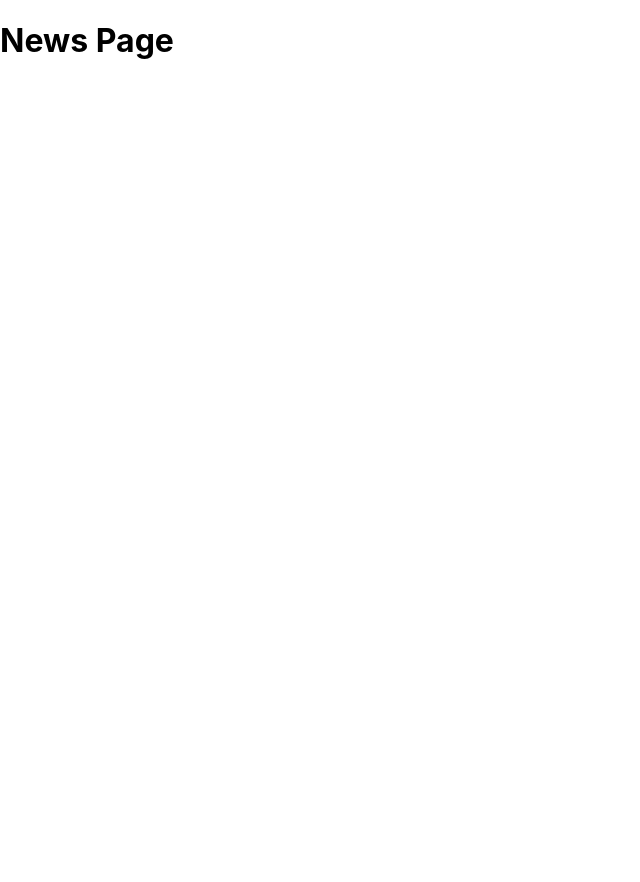
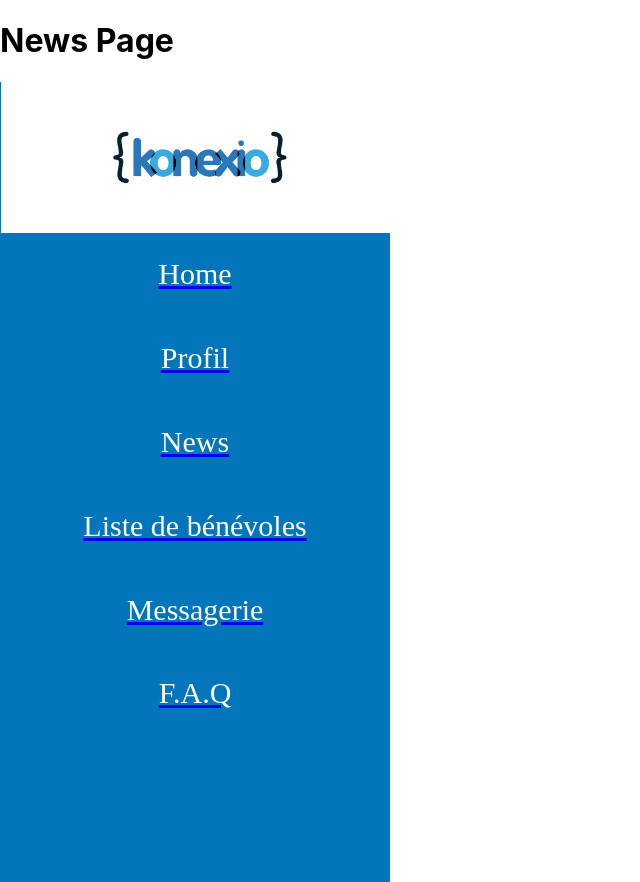
Before and after one commit to AlinManole/benevolat-konexio-frontend-admin, a React (Create React App) app: page /news in a window 1280 px wide. Shown: the whole page, without its empty margins (0-640 px from the left). Before the commit the page ends 800 px from the top, so only its background shows below. Built offline with nearby package versions, Linux system fonts and the light colour scheme.

Commit message:
create/update Sidebar components

```diff
--- /dev/null
+++ b/src/components/Sidebar.js
@@ -0,0 +1,66 @@
+import React from 'react';
+import styled from 'styled-components';
+import Logo from '../images/konexio.png';
+
+import { Link } from "react-router-dom";
+
+const Nav = styled.nav`
+    padding: 0;
+    margin: 0;
+    background-color: #0375BB;
+    top: 0;
+    left: 0;
+    height: 100vh;
+    width: 390px;
+    position: relative;
+    display: flex;
+    flex-direction: column;
+`
+
+const Img = styled.img`
+    padding-inline: 88px;
+    width: 100%;
+    width: 213px;
+    align-self: center;
+    align-content: center;
+    justify-content: center;
+    background-color: #fff;
+`
+
+const H1 = styled.h1`
+    font-family: Poppins;
+    text-align: center;
+    font-size: 30px;
+    font-style: normal;
+    font-weight: 400;
+    text-decoration: none;
+    color: #fff;
+`
+
+const Sidebar = () => {
+    return (
+        <Nav>
+            <Img src={Logo} />
+            <Link to='/sessions'>
+                <H1>Home</H1>
+            </Link>
+            <Link to='/'>
+                <H1>Profil</H1>
+            </Link>
+            <Link to='/news'>
+                <H1>News</H1>
+            </Link>
+            <Link to='/benevoles'>
+                <H1>Liste de bénévoles</H1>
+            </Link>
+            <Link to='/messagerie'>
+                <H1>Messagerie</H1>
+            </Link>
+            <Link to='/faq'>
+                <H1>F.A.Q</H1>
+            </Link>
+        </Nav>
+    );
+};
+
+export default Sidebar;
--- a/src/pages/Benevoles.js
+++ b/src/pages/Benevoles.js
@@ -1,9 +1,11 @@
 import React from 'react';
+import Sidebar from '../components/Sidebar';
 
 const Benevoles = () => {
     return (
         <div>
             <h1>Benevoles Page</h1>
+            <Sidebar />
         </div>
     );
 };
--- a/src/pages/Calendrier.js
+++ b/src/pages/Calendrier.js
@@ -1,9 +1,11 @@
 import React from 'react';
+import Sidebar from '../components/Sidebar';
 
 const Calendrier = () => {
     return (
         <div>
             <h1>Calendrier Page</h1>
+            <Sidebar />
         </div>
     );
 };
--- a/src/pages/Faq.js
+++ b/src/pages/Faq.js
@@ -1,9 +1,11 @@
 import React from 'react';
+import Sidebar from '../components/Sidebar';
 
 const Faq = () => {
     return (
         <div>
             <h1>FAQ Page</h1>
+            <Sidebar />
         </div>
     );
 };
--- a/src/pages/Messagerie.js
+++ b/src/pages/Messagerie.js
@@ -1,9 +1,11 @@
 import React from 'react';
+import Sidebar from '../components/Sidebar';
 
 const Messagerie = () => {
     return (
         <div>
             <h1>Messagerie Page</h1>
+            <Sidebar />
         </div>
     );
 };
--- a/src/pages/News.js
+++ b/src/pages/News.js
@@ -1,9 +1,11 @@
 import React from 'react';
+import Sidebar from '../components/Sidebar';
 
 const News = () => {
     return (
         <div>
             <h1>News Page</h1>
+            <Sidebar />
         </div>
     );
 };
--- a/src/pages/Sessions.js
+++ b/src/pages/Sessions.js
@@ -1,9 +1,11 @@
 import React from 'react';
+import Sidebar from '../components/Sidebar';
 
 const Sessions = () => {
     return (
         <div>
             <h1>Sessions Page</h1>
+            <Sidebar />
         </div>
     );
 };
```
